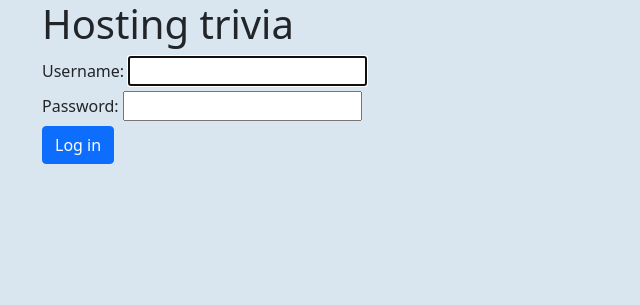
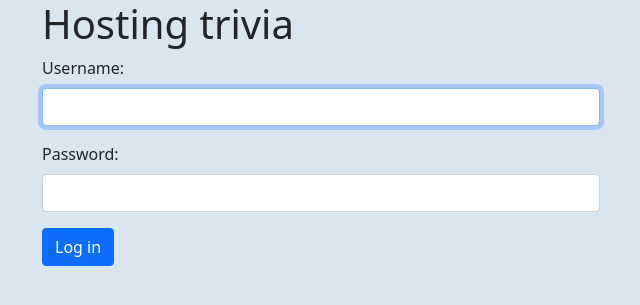
Before and after one commit to vtbassmatt/triviagame, a Django app: page /host/auth/login/ in a window 1280 px wide. Shown: the top 305 px of the page, without its empty margins (40-680 px from the left). Run offline with Django 4.2, Linux system fonts and the light colour scheme; some libraries are stand-ins or nearby versions.

Commit message:
some visual tweaks

```diff
--- a/host/templates/registration/login.html
+++ b/host/templates/registration/login.html
@@ -3,7 +3,7 @@
 {% block contents %}
 
 {% if form.errors %}
-<p>Your username and password didn't match. Please try again.</p>
+<p class="text-danger">Your username and password didn't match. Please try again.</p>
 {% endif %}
 
 {% if next %}
@@ -15,22 +15,29 @@
     {% endif %}
 {% endif %}
 
+<div class="col-md-6">
   <form method="post" action="{% url 'login' %}">
   {% csrf_token %}
-<div class="mb3">
+  <div class="mb-3">
     <label for="{{ form.username.id_for_label }}" class="form-label">{{ form.username.label }}{{ form.label_suffix }}</label>
-  {# TODO: figure out how to get a class="form-control" on this #}
     {{ form.username }}
   </div>
-<div class="mb3">
+  <div class="mb-3">
     <label for="{{ form.password.id_for_label }}" class="form-label">{{ form.password.label }}{{ form.label_suffix }}</label>
-  {# TODO: figure out how to get a class="form-control" on this #}
     {{ form.password }}
   </div>
+
+  {# ugly hack! but it gets the job done #}
+  <script>
+    document.querySelectorAll("input#id_username,input#id_password").forEach(el => {
+      el.classList.add("form-control");
+    })
+  </script>
 
   <button type="submit" class="btn btn-primary">Log in</button>
   <input type="hidden" name="next" value="{{ next }}">
   </form>
+</div>
 
 {# Assumes you set up the password_reset view in your URLconf #}
 {#<p><a href="{% url 'password_reset' %}">Lost password?</a></p>#}
```
Lines whose indentation alone changed are shown as unchanged.
